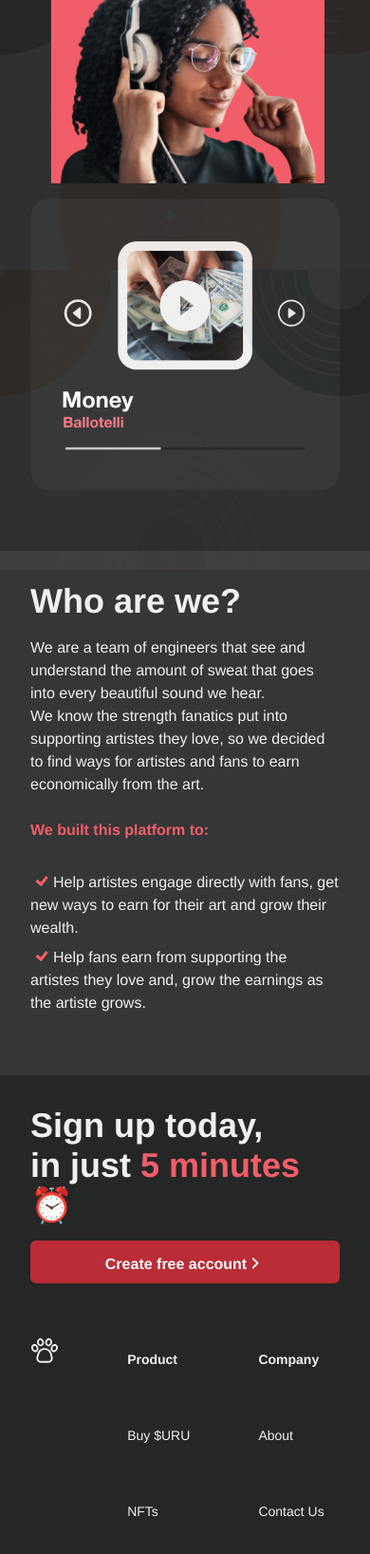
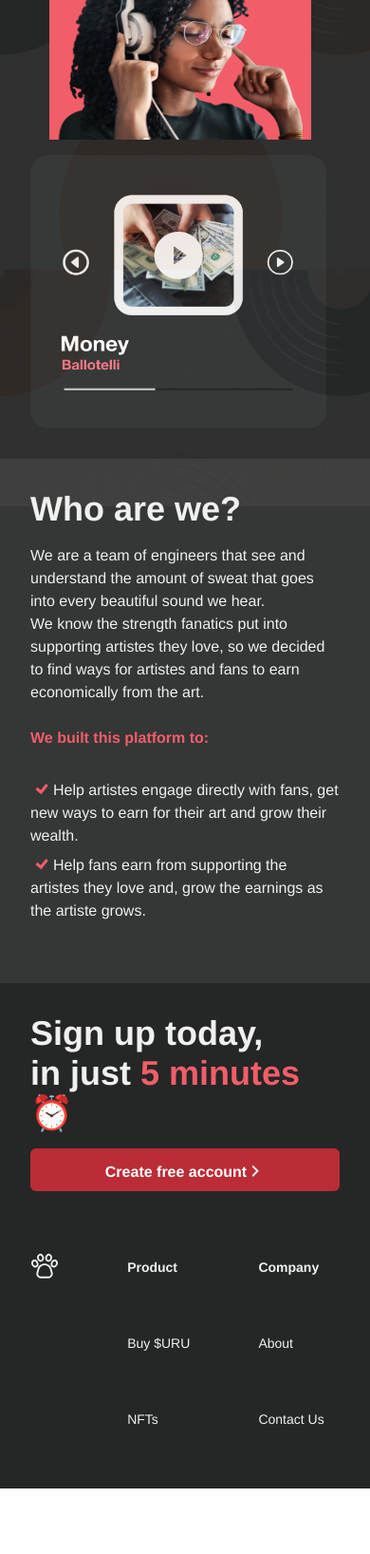
Before and after one commit to manlikedonald/urudi, a React (Create React App) app: page /about in a window 390 px wide. Shown: the part 674-2310 px from the top of the page at 95% size. After the commit the page ends 2241 px from the top, so only its background shows below. Built offline with nearby package versions, Linux system fonts and the light colour scheme.

Commit message:
responsive design for mobile

```diff
--- a/src/App.scss
+++ b/src/App.scss
@@ -217,7 +217,7 @@ $fontColor: #F0F0F0;
             justify-content: space-between;
             .logo{
                 position: relative;
-                top: -1rem;
+                top: -.5rem;
             }
             .footer-text{
                 display: flex;
@@ -379,7 +379,7 @@ $fontColor: #F0F0F0;
             justify-content: space-between;
             .logo{
                 position: relative;
-                top: -1rem;
+                top: -.5rem;
             }
             .footer-text{
                 display: flex;
@@ -613,7 +613,7 @@ $fontColor: #F0F0F0;
             position: absolute;
             background-image: url('./assets/image 1.png');
             width: 100%;
-            height: 151vh;
+            height: 143vh;
             opacity: .1;
         }
 
@@ -697,11 +697,16 @@ $fontColor: #F0F0F0;
                         flex-direction: column;
                         margin-top: 4rem;
                         .lady{
-                            height: auto;
+                            height: 16rem;
+                            width: 19.5rem;
                             position: relative;
                             bottom: 1rem;
                             right: 1rem;
                         }
+                        .player{
+                            height: 18rem;
+                            width: 19.5rem;
+                        }
                     }
                     @keyframes don{
                         from {margin: 50rem auto;}
@@ -713,7 +718,7 @@ $fontColor: #F0F0F0;
                 }
             }
             .second-page{
-                margin-top: 2rem;
+                margin-top: 0rem;
                 padding: 0 2rem 2rem 2rem;
                 background-color: $lightBackground;
                 display: flex;
```
